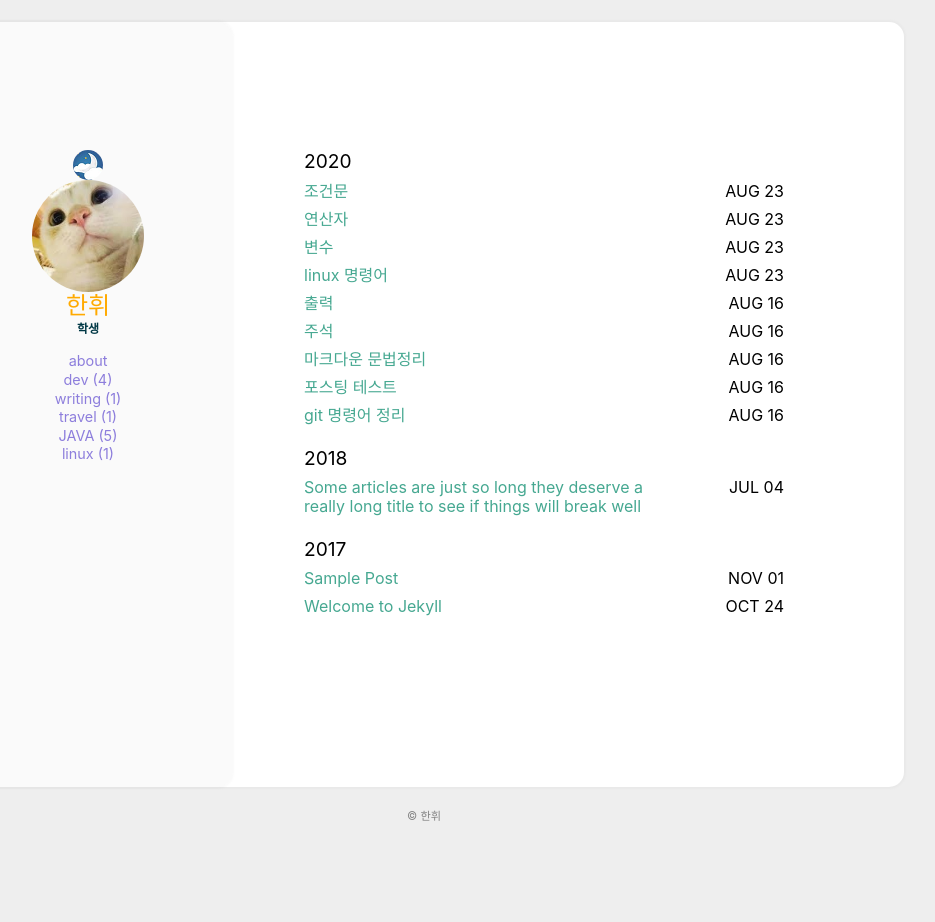
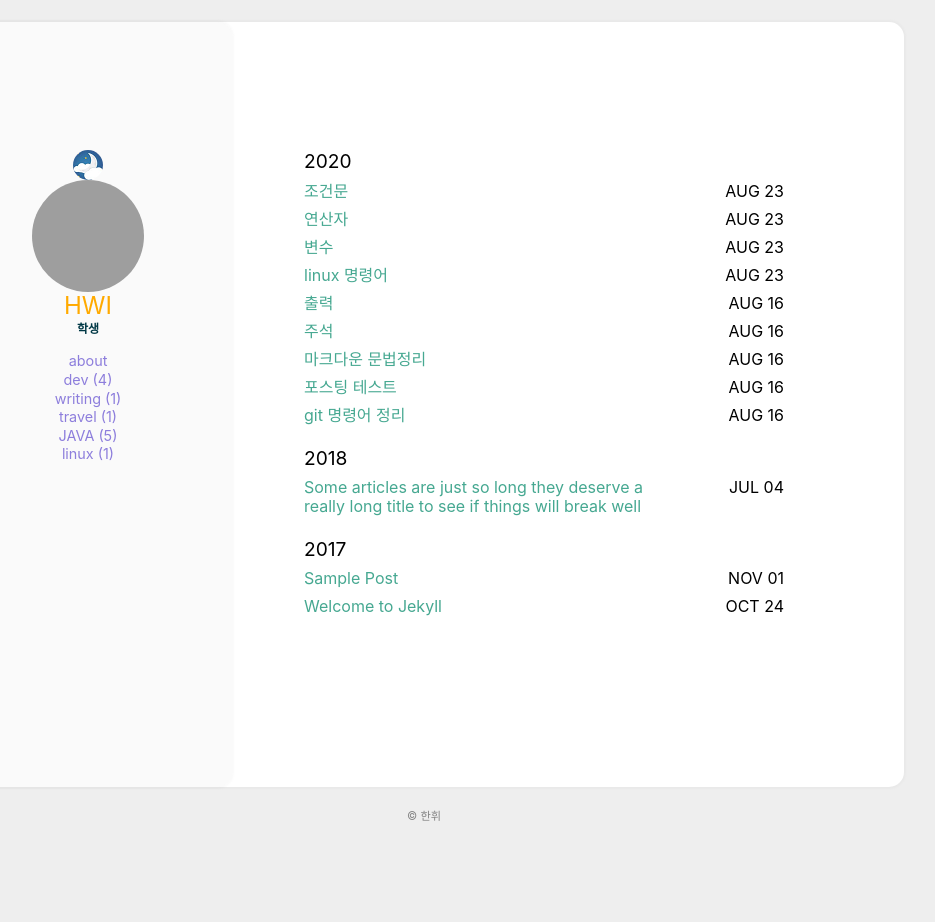
Before and after one commit to hanhwi6819/blog, a Jekyll site: the page built from index.html, in a window 1280 px wide. Shown: the whole page, without its empty margins (216-1151 px from the left). Built offline with Jekyll 4.4.1, drawn with Linux system fonts in a browser that asks for light colours.

Commit message:
전체 정리

```diff
--- a/_config.yml
+++ b/_config.yml
@@ -1,5 +1,5 @@
 
-title: 한휘의 기술블로그 #Your awesome title
+title: 한휘의 코딩블로그 #Your awesome title
 email: whist1e6819@naver.com
 description: > # this means to ignore newlines until "baseurl"
   Write an awesome description for your new site here. You can edit this
@@ -18,8 +18,8 @@ google_analytics: #UA—XXXXXXXX-X
 disqus_shortname: #disqus shortname
 
 user:
-  name: 한휘
-  pic: /assets/img/cat.jpg
+  name: HWI
+  pic: /c/Users/82105/Pictures/20150325161735 (2).png
   picAlt: "catbook"
   job: 학생
   aboutme: true # comment this out if you don't need the 'about' page.
--- a/aboutme.html
+++ b/aboutme.html
@@ -4,8 +4,8 @@ layout: page
 
 <section class="aboutme post_content">
     <p>
-        -한휘의 기술블로그-
+        -한휘의 코딩블로그-
         <br><br>
-        <img src="https://starry99.github.io/catbook/assets/img/cat1.jpg">
+        <img src="https://blogfiles.pstatic.net/20150325_126/foodnamoo456_1427268500411NH7XN_PNG/20150325162159.png">
     </p>
 </section>
```
